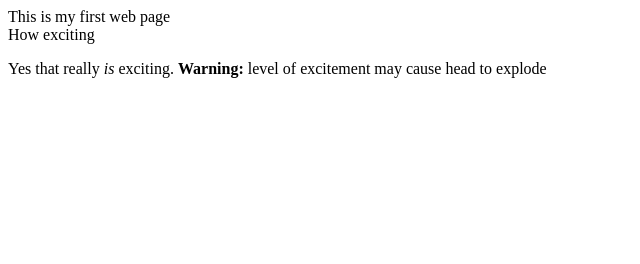
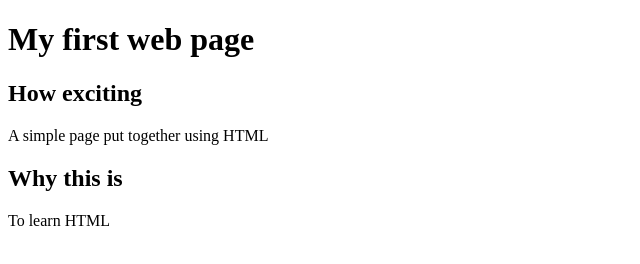
Before and after one commit to eliza110614/HTML-CSS-basics, a plain HTML site: page index.html in a window 1280 px wide. Shown: the whole page, without its empty margins (0-640 px from the left). Drawn offline with Linux system fonts and the light colour scheme.

Commit message:
"Headings"

```diff
--- a/index.html
+++ b/index.html
@@ -1,11 +1,18 @@
  <!DOCTYPE html>
 <html>
+
 <head>
   <title>This is my first web page</title>
 </head>
+
 <body>
-  This is my first web page<br>
-  How exciting
-  <p>Yes that really <em>is</em> exciting. <strong>Warning:</strong> level of excitement may cause head to explode</p>
+  <h1>My first web page</h1>
+
+  <h2>How exciting</h2>
+  <p>A simple page put together using HTML</p>
+
+  <h2>Why this is</h2>
+  <p>To learn HTML</p>
 </body>
+
 </html>
```
